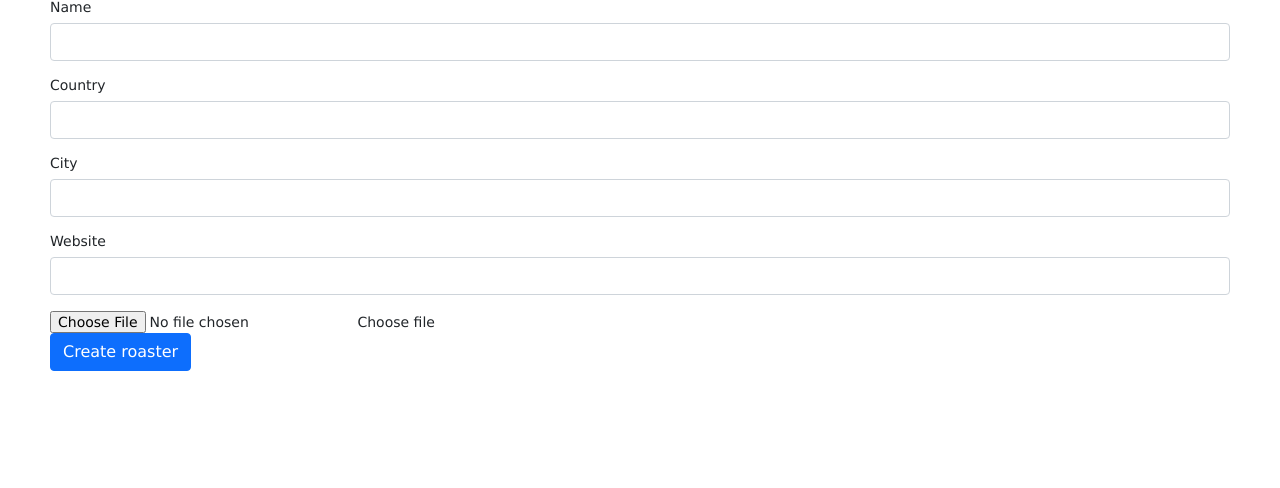
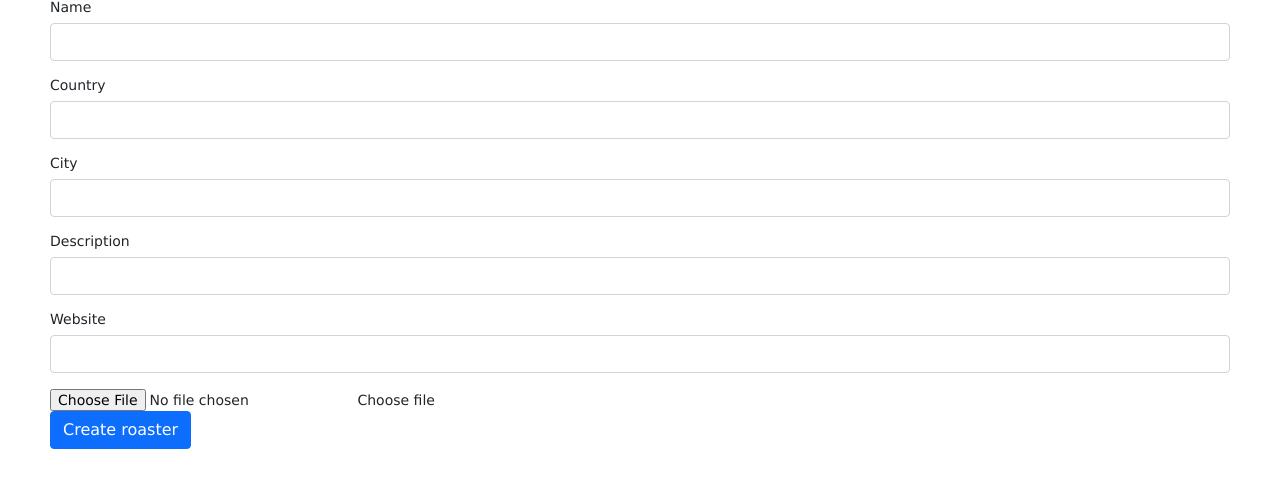
Before and after one commit to karinaglf/ironhack-project-which-coffee, a Node server app: page /roasters/create-roaster in a window 1280 px wide. Shown: the part 147-635 px from the top of the page. Run offline with Node 20, Linux system fonts and the light colour scheme; some libraries are stand-ins or nearby versions.

Commit message:
add description to roasters

```diff
--- a/models/Roaster.model.js
+++ b/models/Roaster.model.js
@@ -7,6 +7,7 @@ const roasterSchema = new Schema({
     country: { type: String, required: true },
   },
   logo: { type: String, default: '/images/img-logo-placeholder.jpeg' },
+  description: { type: String, required: true },
   website: { type: String, required: true },
   coffees: [{ type: Schema.Types.ObjectId, ref: 'Coffee' }],
 });
--- a/routes/roaster.routes.js
+++ b/routes/roaster.routes.js
@@ -52,7 +52,7 @@ router.post(
   '/roasters/create-roaster',
   fileUploader.single('logo'),
   (req, res) => {
-    const { name, country, city, website, coffees } = req.body;
+    const { name, country, city, description, website, coffees } = req.body;
     console.log(req.body);
 
     //Check if there is any form input file to upload otherwise model default
@@ -66,6 +66,7 @@ router.post(
       'location.country': country,
       'location.city': city,
       logo,
+      description,
       website,
       coffees,
     })
@@ -93,7 +94,15 @@ router.post(
   fileUploader.single('logo'),
   (req, res) => {
     const roasterId = req.params.roasterId;
-    const { name, country, city, website, coffees, existingImage } = req.body;
+    const {
+      name,
+      country,
+      city,
+      description,
+      website,
+      coffees,
+      existingImage,
+    } = req.body;
 
     //Check if there was an update on the logo file
     if (req.file) {
@@ -104,7 +113,7 @@ router.post(
 
     Roaster.findByIdAndUpdate(
       roasterId,
-      { name, country, city, website, coffees, logo },
+      { name, country, city, description, website, coffees, logo },
       { new: true }
     )
       .then((updatedRoaster) => {
--- a/views/roasters/create-roaster.hbs
+++ b/views/roasters/create-roaster.hbs
@@ -12,6 +12,10 @@
   <div class="mb-3">
     <label for="cityInput" class="form-label">City</label>
     <input type="text" name="city" class="form-control" id="cityInput">
+  </div>
+  <div class="mb-3">
+    <label for="websiteInput" class="form-label">Description</label>
+    <input type="text" name="description" class="form-control" id="descriptionInput">
   </div>
 <div class="mb-3">
     <label for="websiteInput" class="form-label">Website</label>
--- a/views/roasters/edit-roaster.hbs
+++ b/views/roasters/edit-roaster.hbs
@@ -12,6 +12,10 @@
   <div class="mb-3">
     <label for="cityInput" class="form-label">City</label>
     <input type="text" name="city" class="form-control" id="cityInput" value="{{roaster.location.city}}">
+  </div>
+  <div class="mb-3">
+    <label for="descriptionInput" class="form-label">Description</label>
+    <input type="text" name="description" class="form-control" id="descriptionInput" value="{{roaster.description}}">
   </div>
 <div class="mb-3">
     <label for="websiteInput" class="form-label">Website</label>
--- a/views/roasters/roaster-details.hbs
+++ b/views/roasters/roaster-details.hbs
@@ -9,6 +9,7 @@
         <h3>{{oneRoaster.name}}</h3>
         <p><strong>Country: </strong>{{oneRoaster.location.country}}</p>
         <p><strong>City: </strong> {{oneRoaster.location.city}}</p>
+        <p><strong>Description: </strong> {{oneRoaster.description}}</p>
         <p><strong>Website: </strong>{{oneRoaster.website}}</p>
         <p><strong>Coffees: </strong>{{oneRoaster.coffees}}</p>
     </div>
```
